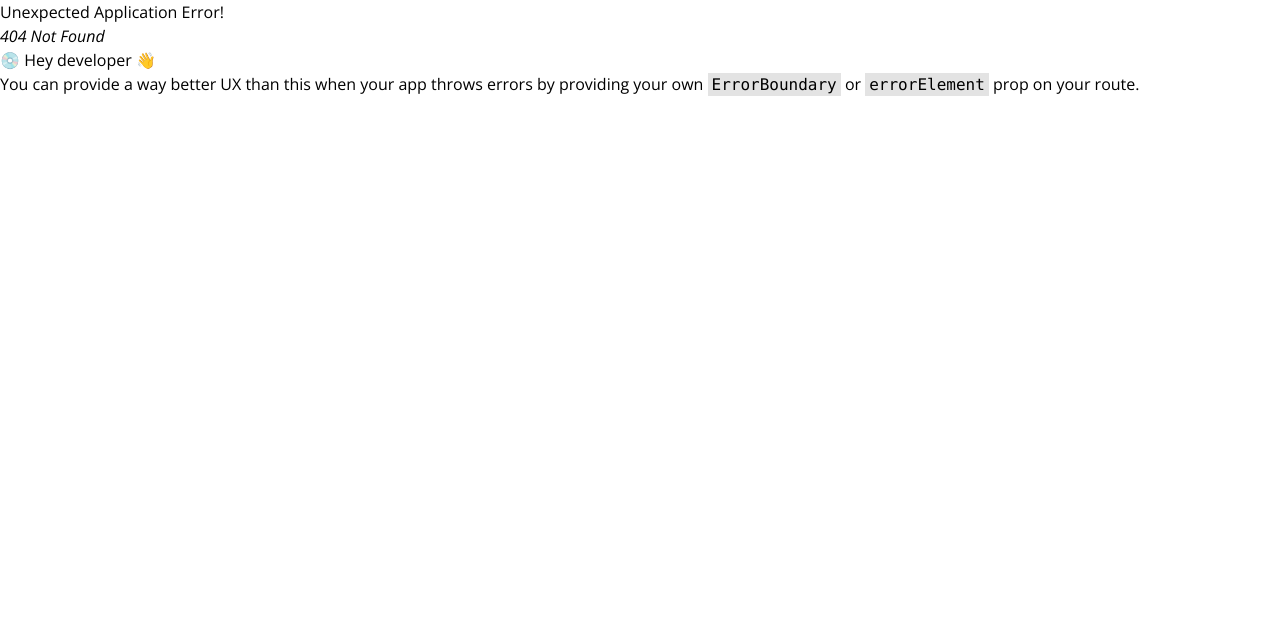
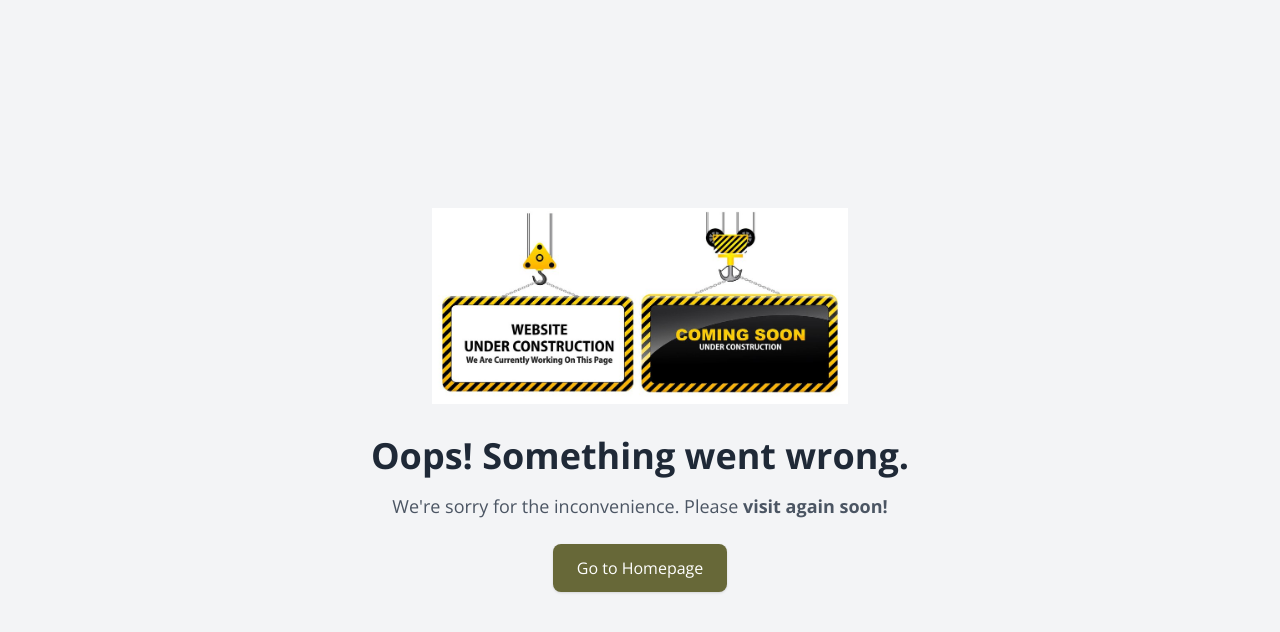
Before and after one commit to codewithRaees/awazehaq, a React (Vite) app: page /media in a window 1280 px wide. Before the commit this address had no page. Shown: the top 632 px of the page. Built offline with nearby package versions, Linux system fonts and the light colour scheme.

Commit message:
commit error page and page Routing

```diff
--- a/src/App.jsx
+++ b/src/App.jsx
@@ -2,17 +2,24 @@
 import { Outlet } from "react-router-dom"
 import Header from "./components/Header"
 import { useState } from "react"
+import Footer from "./components/Footer"
 
 
 function App() {
-
-const [navLinks , setnavLinks]=useState(['Home', 'About', 'Our Approach', 'Gallery', 'On Going Project', 'Volunteer', 'Media'])
+// 'Home', 'About', 'Our Approach', 'Gallery', 'On Going Project', 'Volunteer', 'Media'
+const [navLinks , setnavLinks]=useState([{ path: '/', label: 'Home' },
+  { path: '/about', label: 'About' },
+  { path: '/ourapproach', label: 'Our Approach' },
+{path: '/gallery', label: 'Gallery' },
+{path: '/ongoingproject', label: 'On Going Project' },
+{path: '/volunteer', label: 'Volunteer' },
+{path: '/media', label: 'Media' }])
 
   return (
     <>
         <Header navLinks={ navLinks} />
-    <Outlet/>
-
+        <Outlet/>
+        <Footer/>
 
     </>
   )
--- /dev/null
+++ b/src/components/ErrorPage.jsx
@@ -0,0 +1,21 @@
+import React from 'react'
+import { Link, useRouteError } from 'react-router-dom'
+import errorImage from '/assets/err.jpg';
+export const ErrorPage = () => {
+  const error = useRouteError()
+  return (
+     <div className="flex flex-col items-center justify-center min-h-screen bg-gray-100 text-center px-4">
+      <img src={errorImage} alt="Error" className="w-1/3 mb-8" />
+      <h1 className="text-4xl font-bold text-gray-800 mb-4">Oops! Something went wrong.</h1>
+      <p className="text-lg text-gray-600 mb-6">
+        We're sorry for the inconvenience. Please <strong>visit again soon!</strong>
+      </p>
+      <Link
+        to="/"
+        className="bg-[#676838] text-white px-6 py-3 rounded-lg shadow hover:bg-[#54532c] transition duration-300"
+      >
+        Go to Homepage
+      </Link>
+    </div>
+  )
+}
--- a/src/components/Header.jsx
+++ b/src/components/Header.jsx
@@ -1,8 +1,9 @@
 import logo from '/assets/logo.jpeg';
-// src/App.js
+
 import React, { act, useState } from "react";
 import styled, { keyframes } from "styled-components";
 import HamburgerMenu from './HamburgerMenu';
+import { Link, useLocation } from 'react-router-dom';
 
 // Define the blink animation
 const blinkAnimation = keyframes`
@@ -34,16 +35,18 @@ const BlinkingButton = styled.button`
 
 
 const Header = ({navLinks}) => {
-const [activeLink, setActiveLink] = useState('Home');
+// const [activeLink, setActiveLink] = useState('Home');
 
    const [isOpen, setIsOpen] = useState(false);
+ const location = useLocation();
+  const [activeLink, setActiveLink] = useState(location.pathname);
 
     const toggleMenu = () => {
         setIsOpen(!isOpen);
   };
    // Function to handle link clicks and set the active link
   const handleLinkClick = (link) => {
-    setActiveLink(link);
+    setActiveLink(link.path);
   };
     return (
         <div className="w-full shadow-lg sticky top-0 z-10 bg-white">
@@ -56,10 +59,20 @@ const [activeLink, setActiveLink] = useState('Home');
                     <nav className='hidden custom-md:block'>
         <ul className="flex justify-around gap-2 text-[#333333] text-[14px] font-semibold">
                 {
-                  navLinks.map((link, i) => (
-                    <li key={i} onClick={() => handleLinkClick(link)} className={`hover:bg-[#676838] hover:text-white rounded-full px-3 py-2  transition-all duration-300 ease-in-out `}><a href='#' className={`${activeLink === link ? 'border-b-4 border-[#676838]' : ''}`} >{link}</a></li>
-
-                  ))
+                 navLinks.map((link, i) => (
+  <li
+    key={i}
+    onClick={() => handleLinkClick(link)}
+    className={`hover:bg-[#676838] hover:text-white rounded-full px-3 py-2 transition-all duration-300 ease-in-out`}
+  >
+    <Link
+      to={link.path}
+      className={`${activeLink === link ? 'border-b-4 border-[#676838]' : ''}`}
+    >
+      {link.label}
+    </Link>
+  </li>
+))
           }
                       </ul>
                 </nav>
@@ -81,4 +94,5 @@ const [activeLink, setActiveLink] = useState('Home');
   )
 }
 
+
 export default Header
--- a/src/components/Home.jsx
+++ b/src/components/Home.jsx
@@ -23,7 +23,7 @@ export const Home = () => {
 
         <Supporters />
 
-        <Footer/>
+
       </>
   )
 }
--- a/src/main.jsx
+++ b/src/main.jsx
@@ -3,22 +3,25 @@ import { createRoot } from 'react-dom/client'
 import './index.css'
 import App from './App'
 import AboutUs from './components/AboutUs'
-
 import { createBrowserRouter, RouterProvider } from 'react-router-dom'
 import { Home } from './components/Home'
+import { ErrorPage } from './components/ErrorPage'
+
 
 
 const router = createBrowserRouter([
   {
     path: '/',
     element: <App />,
+    errorElement:<ErrorPage/>,
     children: [
      {
     path: '/',
-    element:<Home/>
+        element: <Home />,
+
   },
       {
-    path: '/aboutus',
+    path: '/about',
     element:<AboutUs/>
   }
     ]
```
Also changed, not shown: public/assets/err.jpg (added).
